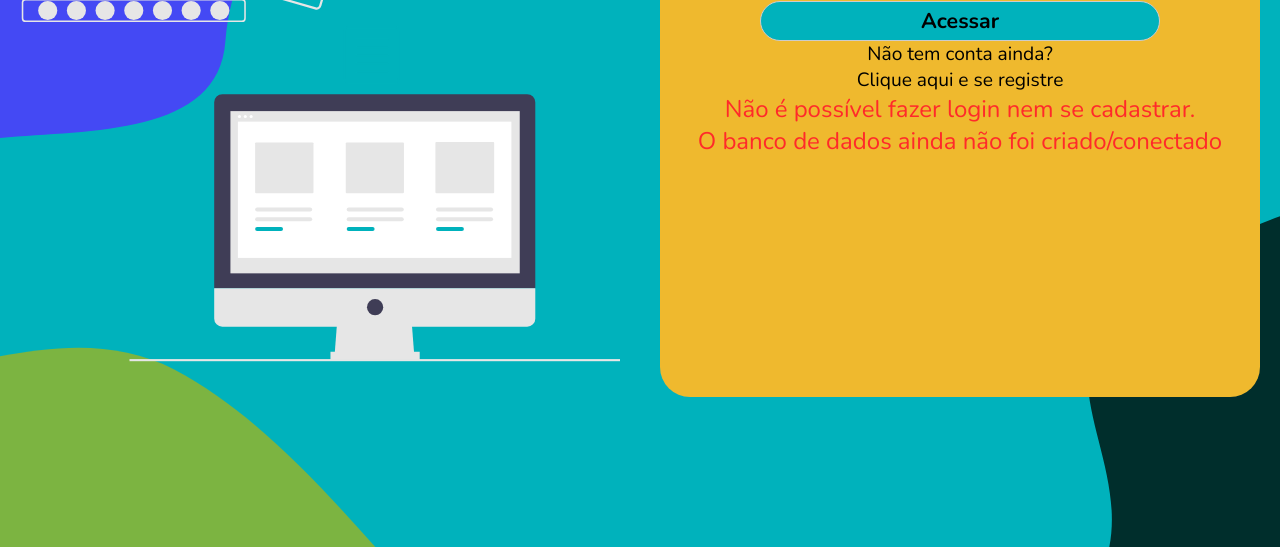
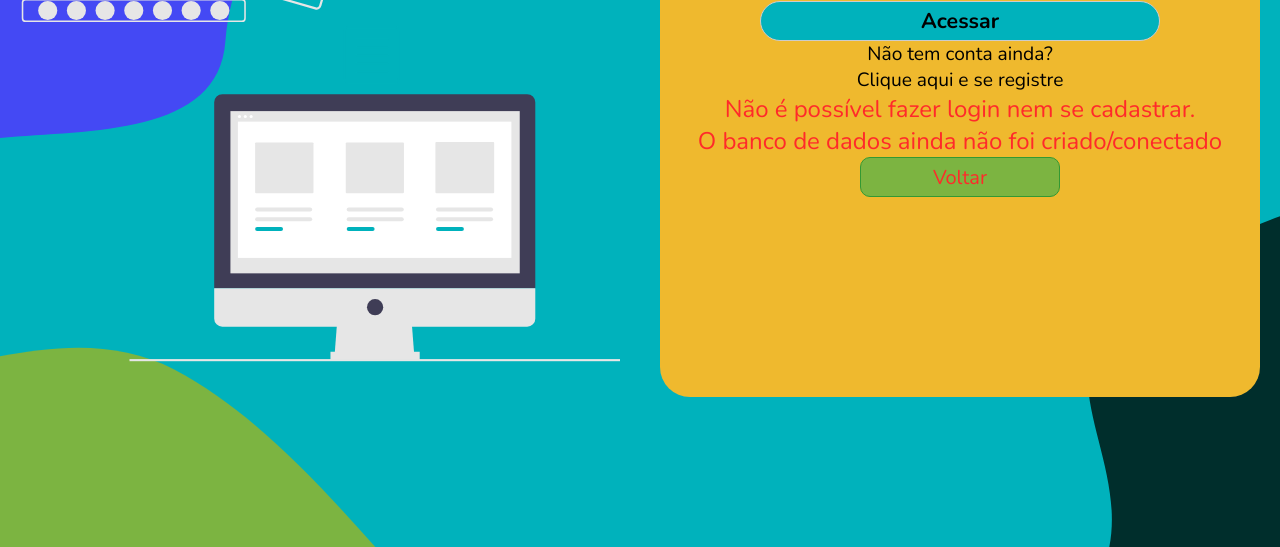
Before and after one commit to brunoamaia/gerenciador-JavaScript-online, a plain HTML site: page login/index.html in a window 1280 px wide. Shown: the part 253-800 px from the top of the page. Drawn offline with nearby package versions, Linux system fonts and the light colour scheme.

Commit message:
opção para voltar para a "home"

```diff
--- a/login/index.html
+++ b/login/index.html
@@ -44,6 +44,11 @@
         <div class="alert">
           <span> Não é possível fazer login nem se cadastrar. <br>
           O banco de dados ainda não foi criado/conectado</span>
+          <br>
+
+          <a href="../">
+            <button type="button">  <span> Voltar</span> </button>
+          </a>
         </div>
       </div>
 
--- a/login/login.css
+++ b/login/login.css
@@ -108,3 +108,12 @@ section {
   font-family: 'Nunito', sans-serif;
   font-size: 1.5em;
 }
+
+.alert button {
+  width: 200px;
+  height: 40px;
+
+  border: 1px solid #393;
+  border-radius: 10px;
+  background-color: #7CB441;
+}
```
